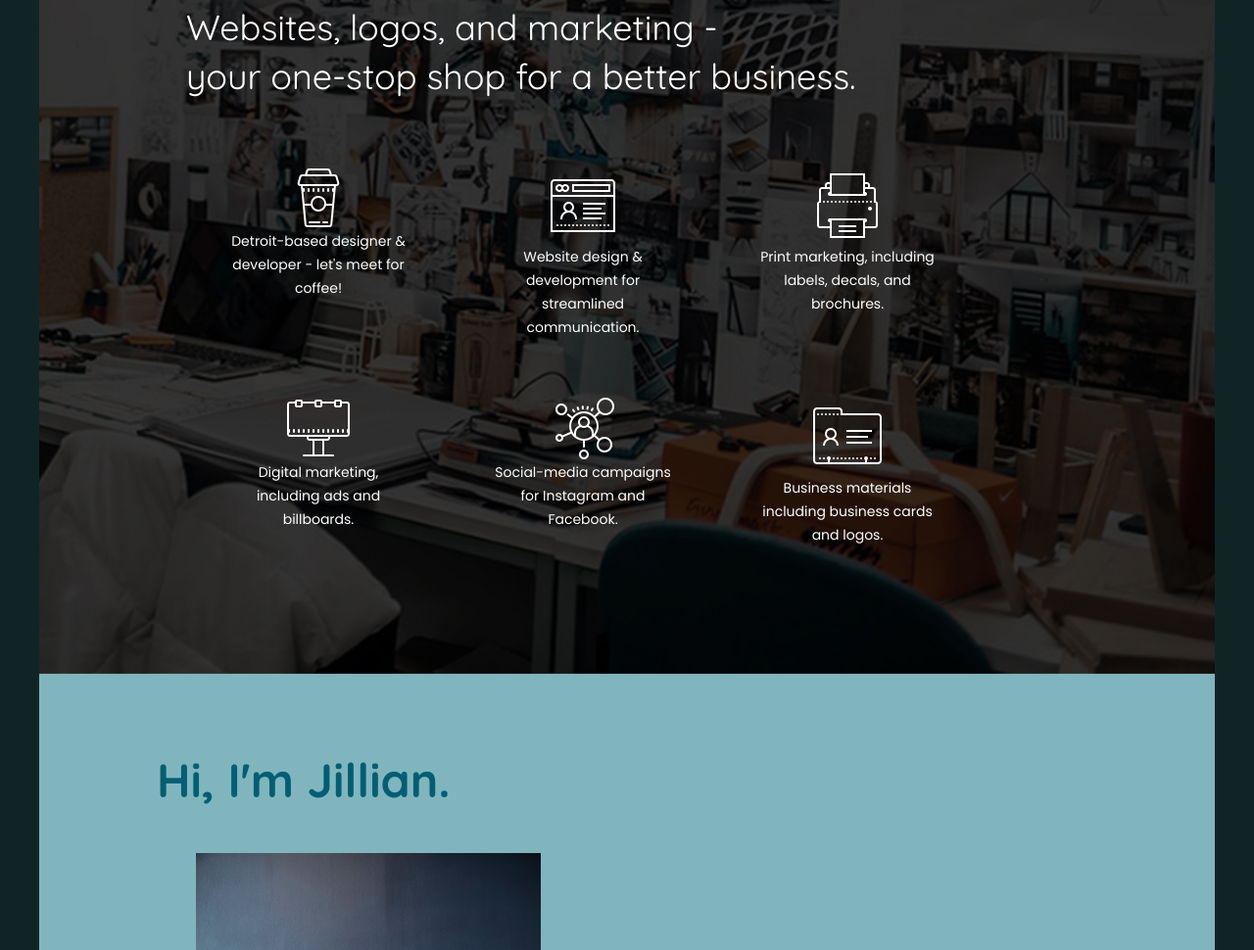
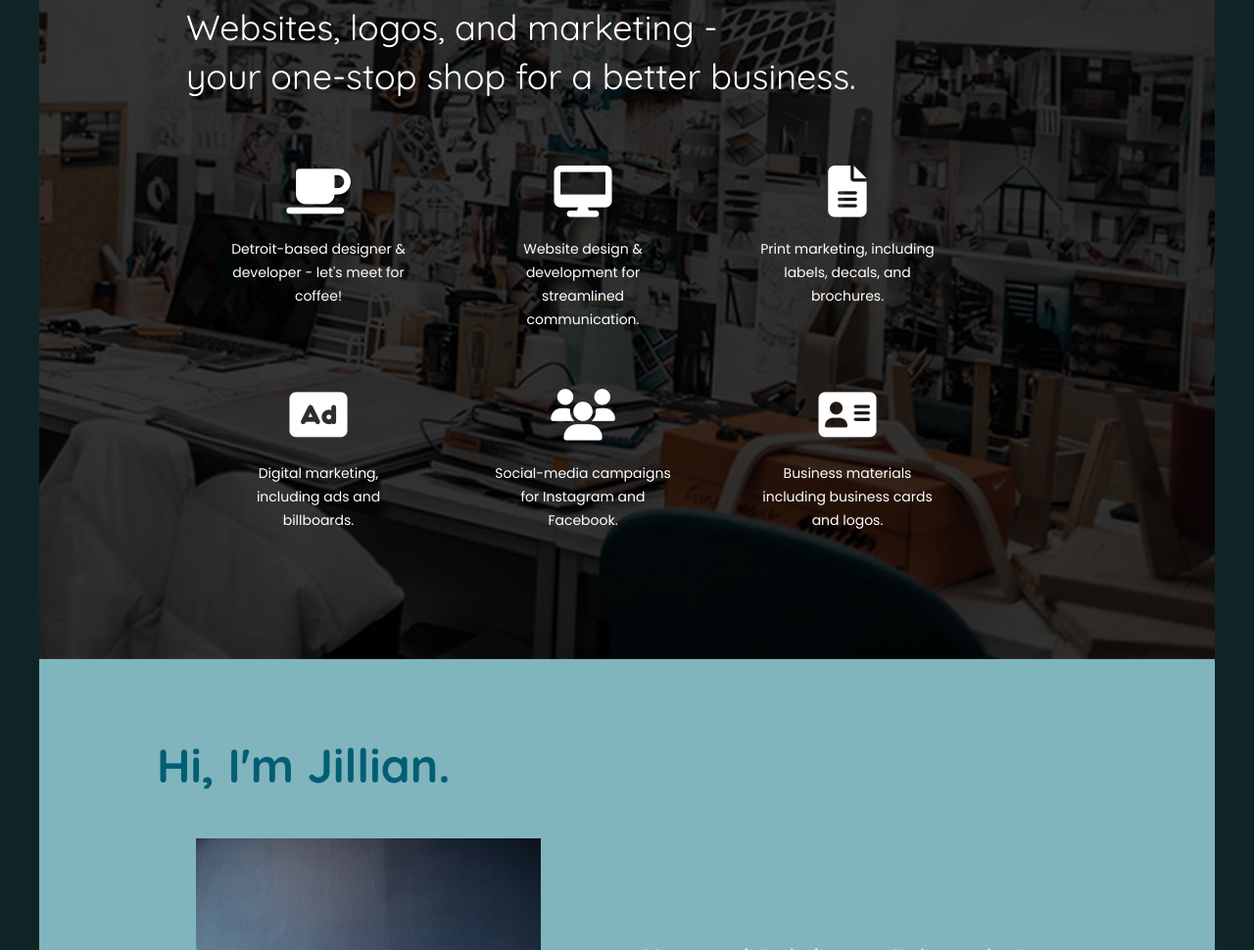
Before and after one commit to JillKrysinski/jillian-caverly-designs, a website: page index.html in a window 1280 px wide. Shown: the part 1062-2032 px from the top of the page at 98% size. Drawn offline with Linux system fonts and the light colour scheme.

Commit message:
Added font icons

```diff
--- a/css/main.css
+++ b/css/main.css
@@ -601,12 +601,17 @@ article {
   margin: 40px 0;
 }
 
-.services-icon, .services-description {
+.services-description {
   display: flex;
   justify-content: center;
   align-items: center;
   flex-flow: row wrap;
   text-align: center;
+}
+
+.services i {
+  font-size: 3.75em;
+  padding-bottom: 20px;
 }
 
 /***** ABOUT *****/
--- a/index.html
+++ b/index.html
@@ -26,6 +26,9 @@
   <link href="https://fonts.googleapis.com/css2?family=Quicksand:wght@700&display=swap" rel="stylesheet">
   <link href="https://fonts.googleapis.com/css2?family=Quicksand&display=swap" rel="stylesheet">
   <link href="https://fonts.googleapis.com/css2?family=Poppins&display=swap" rel="stylesheet">
+
+  <script src="https://kit.fontawesome.com/508b62196c.js" crossorigin="anonymous"></script>
+
 </head>
 
 <!-- BODY -->
@@ -86,27 +89,27 @@
           <h3>Websites, logos, and marketing -
           <br>your one-stop shop for a better business.</h3>
           <article>
-            <img src="img/icons/coffee-icon.png" alt="coffee icon" class="services-icon"/>
+            <p><i class="fas fa-coffee"></i></p>
             <p class="services-description">Detroit-based designer &amp; developer - let's meet for coffee!</p>
           </article>
           <article>
-              <img src="img/icons/website-icon.png" alt="website icon" class="services-icon"/>
+            <p><i class="fas fa-desktop"></i></p>
             <p class="services-description">Website design &amp; development for streamlined communication.</p>
           </article>
           <article>
-            <img src="img/icons/print-icon.png" alt="printer icon" class="services-icon"/>
+            <p><i class="fas fa-file-alt"></i></p>
             <p class="services-description">Print marketing, including labels, decals, and brochures.</p>
           </article>
           <article>
-            <img src="img/icons/billboard-icon.png" alt="billboard icon" class="services-icon"/>
+            <p><i class="fas fa-ad"></i></p>
             <p class="services-description">Digital marketing, including ads and billboards.</p>
           </article>
           <article>
-            <img src="img/icons/socialmedia-icon.png" alt="social media icon" class="services-icon"/>
+            <p><i class="fas fa-users"></i></p>
             <p class="services-description">Social-media campaigns for Instagram and Facebook.</p>
           </article>
           <article>
-            <img src="img/icons/businesscard-icon.png" alt="business card icon" class="services-icon"/>
+            <p><i class="fas fa-address-card"></i></p>
             <p class="services-description">Business materials including business cards and logos.</p>
           </article>
         </div>
```
Also changed, not shown: contact/index.html (+3 -0 lines), work/index.html (+3 -0 lines).
